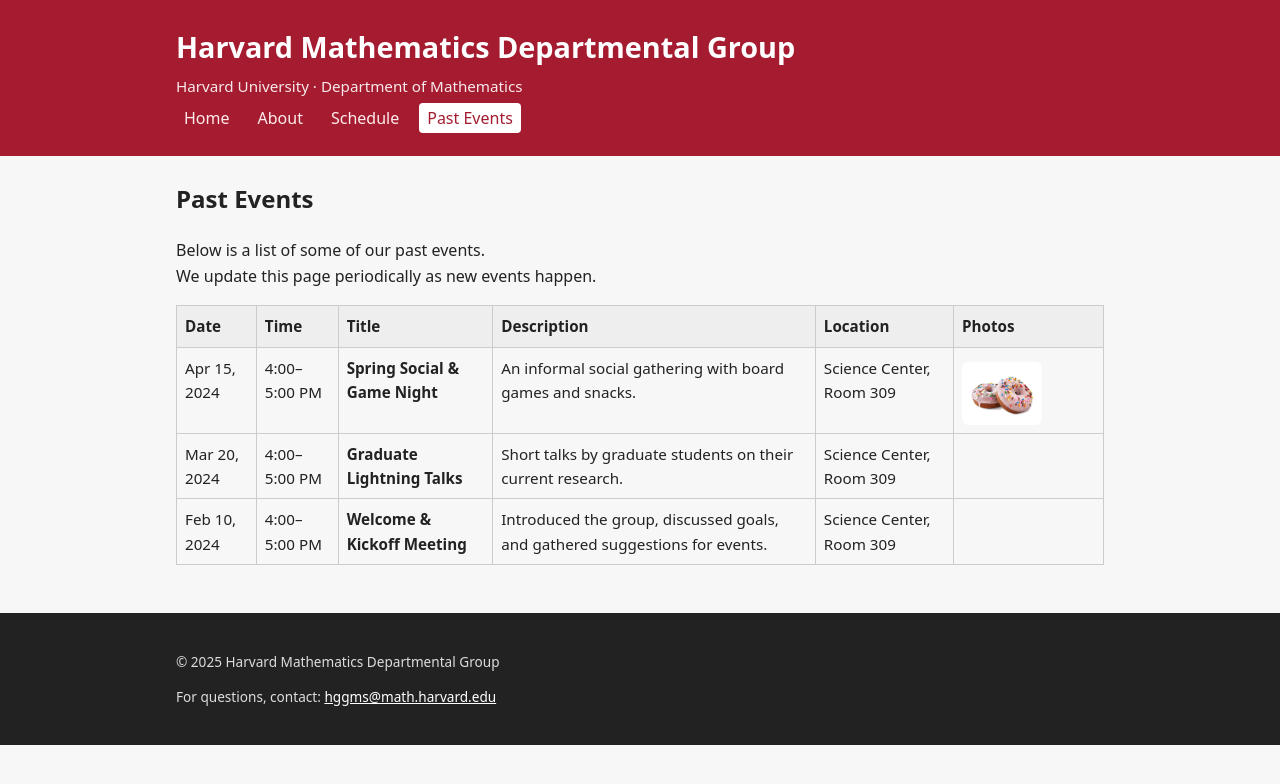
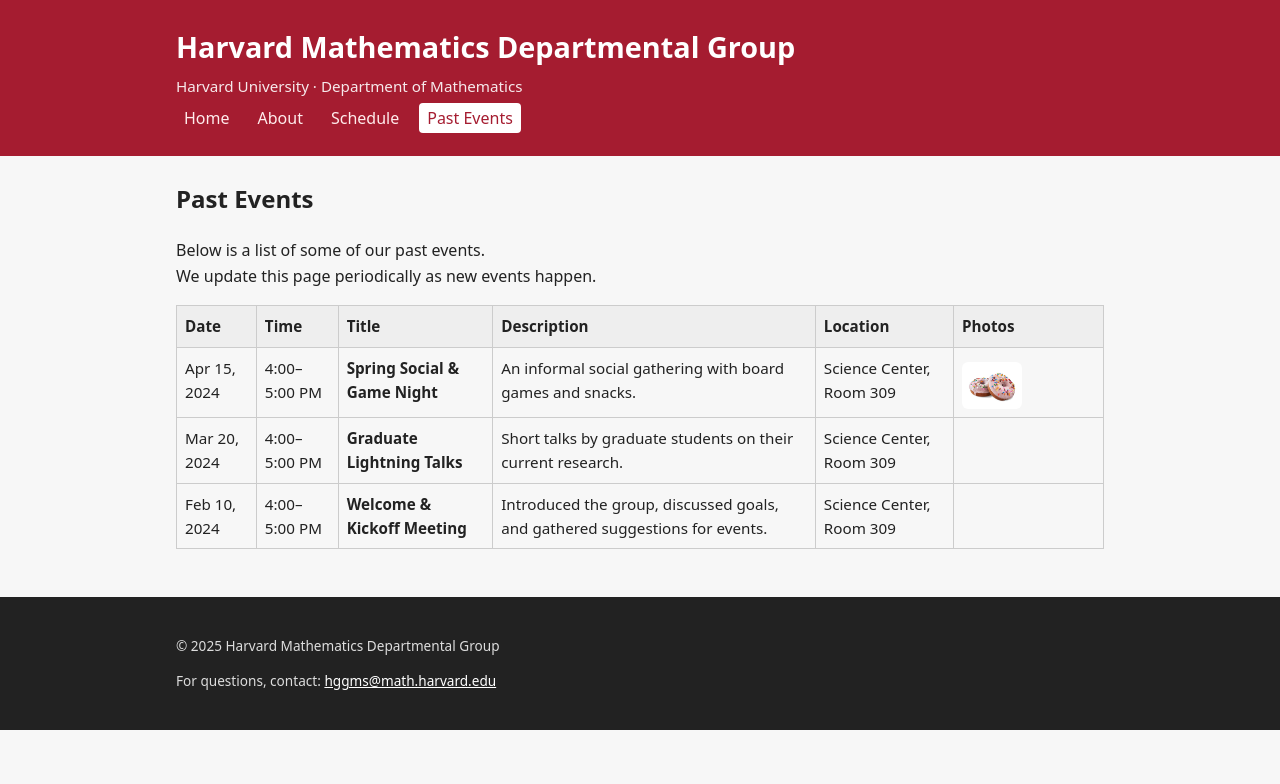
Before and after one commit to szhang612/hggms, a Jekyll site: the page built from past-events.md, in a window 1280 px wide. Shown: the top 784 px of the page. Built offline with Jekyll 4.4.1, drawn with Linux system fonts in a browser that asks for light colours.

Commit message:
Update style.css

```diff
--- a/assets/css/style.css
+++ b/assets/css/style.css
@@ -241,9 +241,7 @@ body {
 }
 .schedule-table td img,
 .event-photo-list img {
-  max-width: 80px !important;  /* change to whatever size you want */
+  max-width: 60px !important;  /* change to whatever size you want */
   height: auto !important;
   display: block;
 }
-
-}
```
